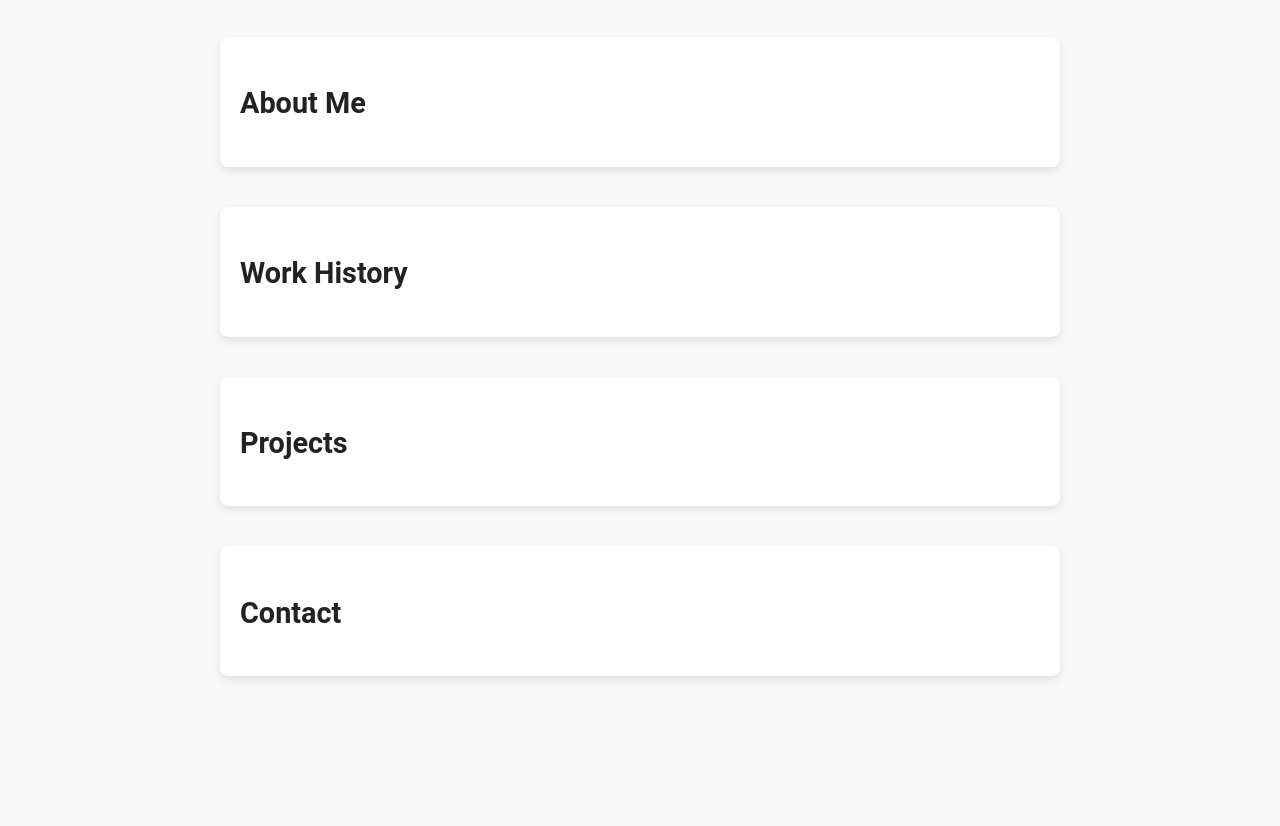
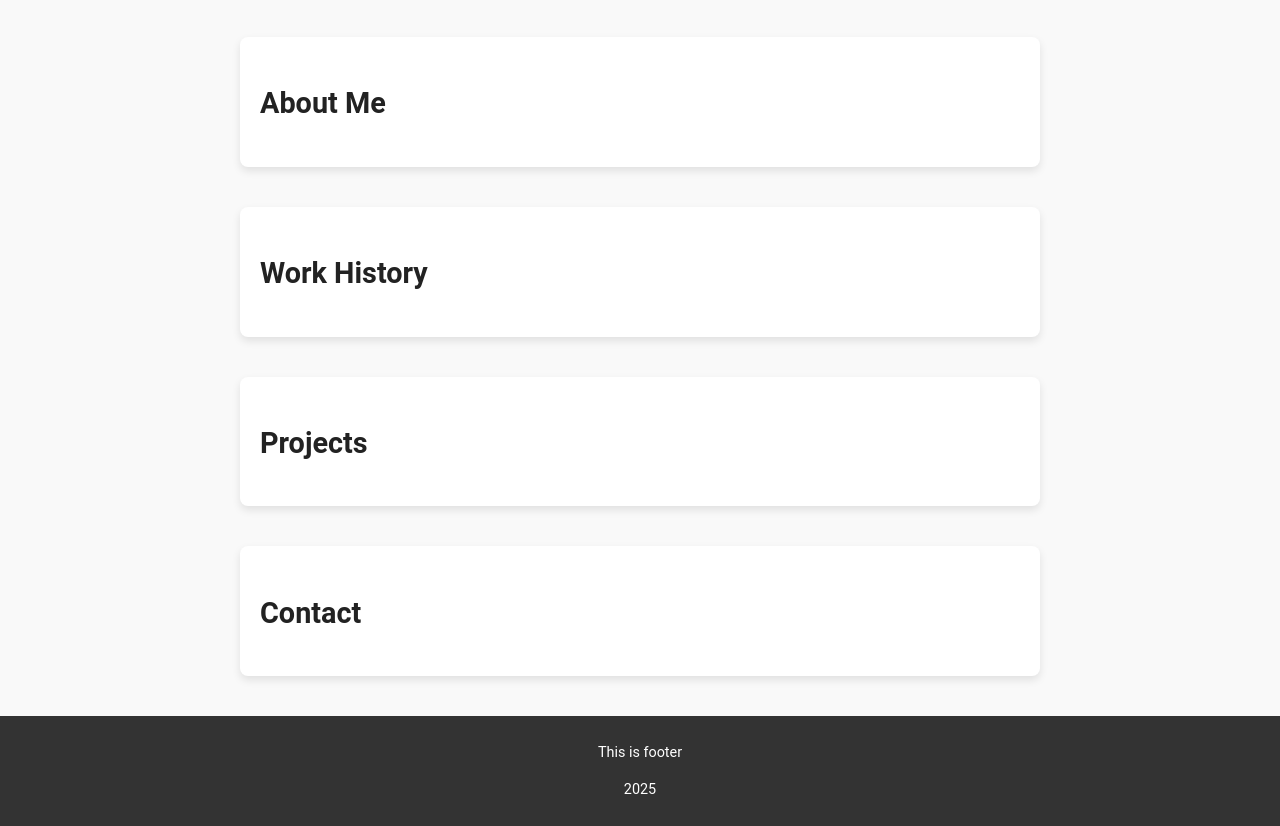
Before and after one commit to DrAcula27/portfolio-node, a website: page index.html in a window 1280 px wide. Shown: the part 185-1011 px from the top of the page. Before the commit the page ends 901 px from the top, so only its background shows below. Drawn offline with Linux system fonts and the light colour scheme.

Commit message:
added footer

```diff
--- a/css/styles.css
+++ b/css/styles.css
@@ -1,4 +1,10 @@
 /* Body Styles */
+
+*{
+  box-sizing: border-box;
+
+}
+
 body {
   font-family: 'Roboto', Arial, sans-serif;
   line-height: 1.6;
--- a/index.html
+++ b/index.html
@@ -1,17 +1,16 @@
 <!-- Features: Sections like About Me, Projects, Contact Form, and Resume; Use JavaScript for interactive elements (like animations or smooth scrolling); Host it on a platform like GitHub Pages. -->
 <!DOCTYPE html>
 <html lang="en">
+
 <head>
   <meta charset="UTF-8" />
-    <meta
-      name="viewport"
-      content="width=device-width, initial-scale=1.0"
-    />
+  <meta name="viewport" content="width=device-width, initial-scale=1.0" />
   <title>Portfolio</title>
   <link rel="stylesheet" href="./css/normalize.css" />
   <link rel="stylesheet" href="./css/styles.css" />
   <script src="./js/main.js" defer></script>
 </head>
+
 <body>
   <nav>
     <ul>
@@ -40,5 +39,12 @@
   <section id="contact">
     <h2>Contact</h2>
   </section>
+
+  <footer>
+    <p>This is footer </p>
+    <p>2025</p>
+  </footer>
+
 </body>
+
 </html>
```
Lines whose indentation alone changed are shown as unchanged.
